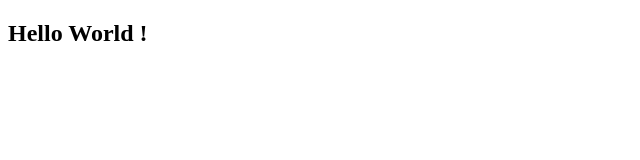
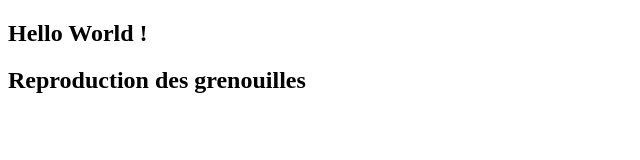
Before and after one commit to Papinte/Projet-dev, a plain HTML site: page index.html in a window 1280 px wide. Shown: the whole page, without its empty margins (0-640 px from the left). Drawn offline with Linux system fonts and the light colour scheme.

Commit message:
Structure du main

```diff
--- a/index.html
+++ b/index.html
@@ -11,5 +11,12 @@
             <h1>Hello World !</h1>
         </nav>
     </header>
+    <Main>
+        <section>
+            <article>
+                <h2>Reproduction des grenouilles</h2>
+            </article>
+        </section>
+    </Main>
 </body>
 </html>
```
